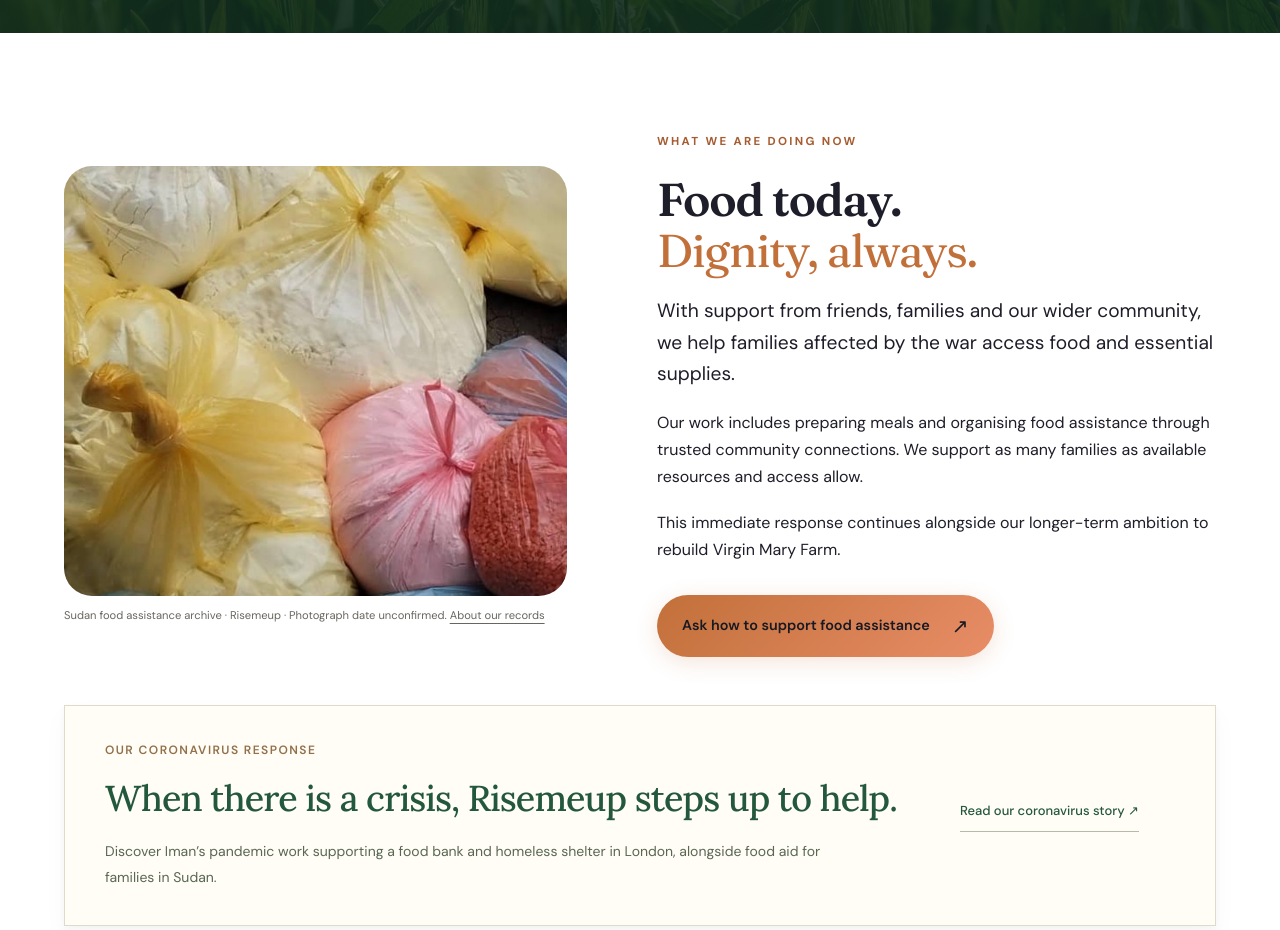
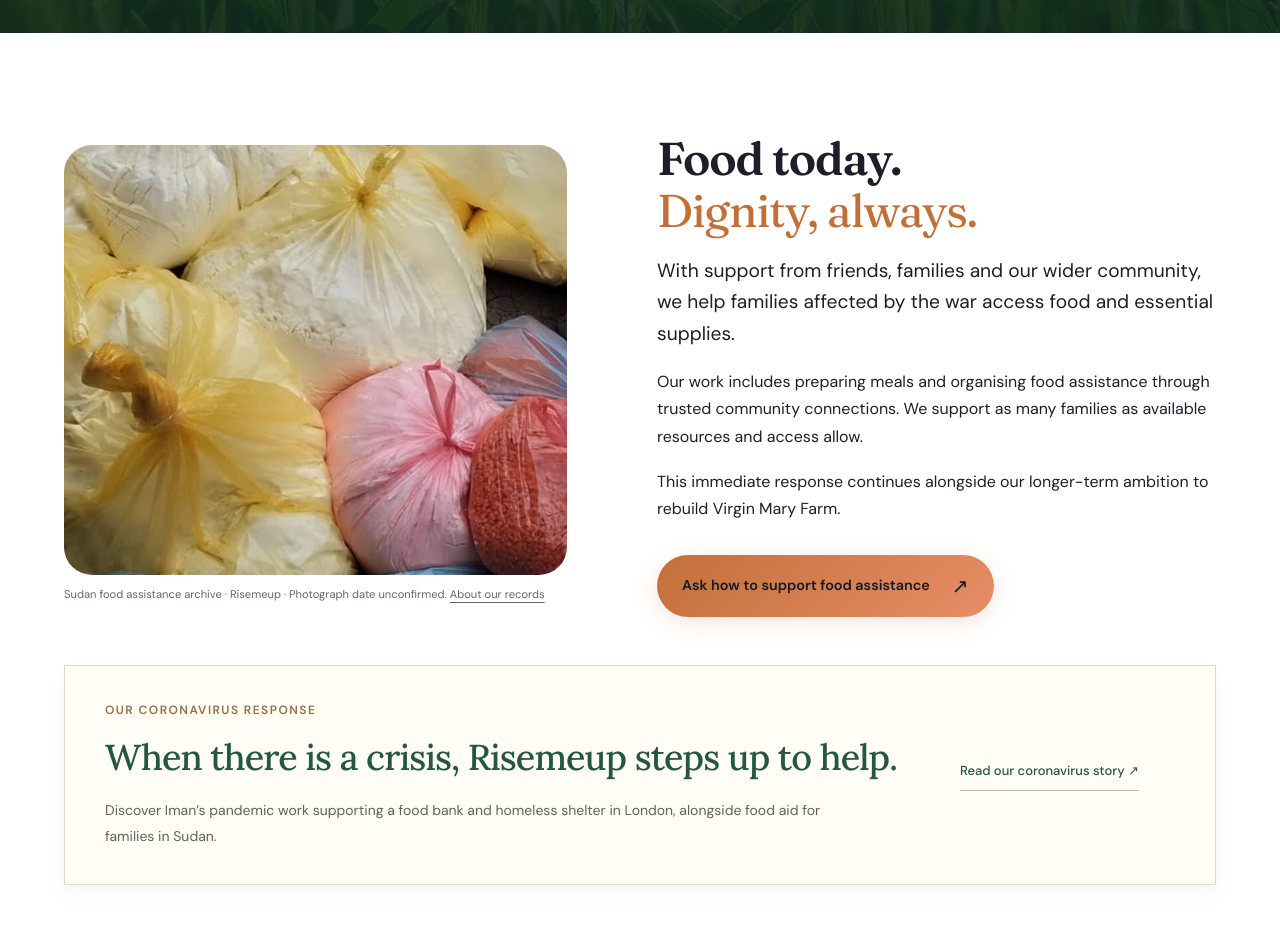
Before and after one commit to Hero988/RiseMeUp, a React (Vite) app: page / in a window 1280 px wide. Shown: the part 3658-4588 px from the top of the page. Built offline with nearby package versions, Linux system fonts and the light colour scheme; a web font is replaced by a local one.

Commit message:
Remove redundant food assistance label for approved new design

```diff
--- a/src/App.tsx
+++ b/src/App.tsx
@@ -236,7 +236,7 @@ export default function App() {
               <figcaption>Sudan food assistance archive · Risemeup · Photograph date unconfirmed. <a href="/crisis-response/#photo-records">About our records</a></figcaption>
             </figure>
             <div>
-              <p className="eyebrow">What we are doing now</p>
+
               <h2>
                 Food today.
                 <br />
```
